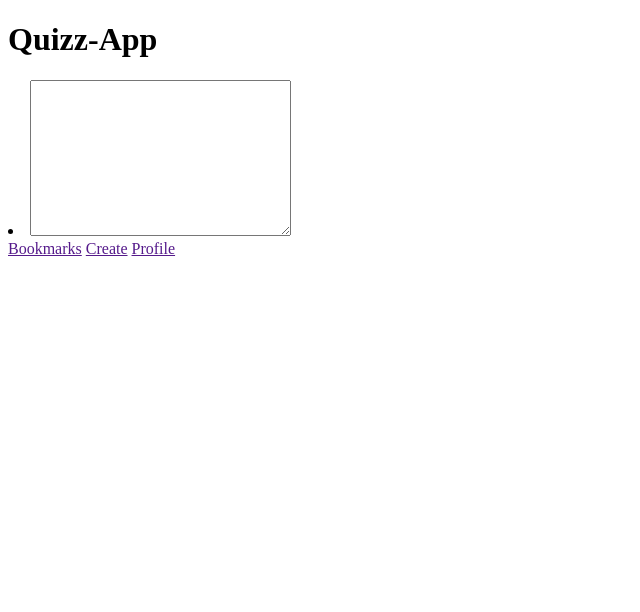
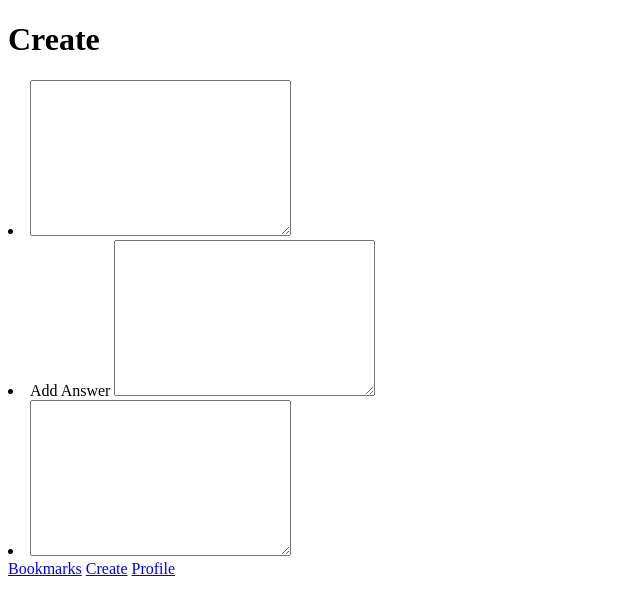
Before and after one commit to annaleaschroeder/quiz-appp, a plain HTML site: page create.html in a window 1280 px wide. Shown: the whole page, without its empty margins (0-640 px from the left). Drawn offline with Linux system fonts and the light colour scheme.

Commit message:
Add form

```diff
--- a/create.html
+++ b/create.html
@@ -9,29 +9,48 @@
 
 <body>
     <header>
-        <h1>Quizz-App</h1>
+        <h1>Create</h1>
     </header>
 
     <main>
 
-     <section>
+
         <form action="" method="post">
+            <section>
+            <ul></ul>
             <li>
                  <label for="Add Question"></label>
                 <textarea name="addquestion" id="addquestion" cols="30" rows="10"></textarea>
+
              </li>
+            </section>
+
+            <li>
+                <label for="">Add Answer</label>
+                <textarea name="answer id="answer" cols="30" rows="10"></textarea>
+            </li>
+
+            <section>
+                <li>
+                     <label for=" Add Tags"></label>
+                    <textarea name="tags" id="addtags" cols="30" rows="10"></textarea>
+
+                 </li>
+                </section>
+                </ul>
+
      </form>
 
-    </section>
+
 
     </main>
 
 
     <footer>
         <nav>
-            <a href="">Bookmarks</a>
-            <a href="">Create</a>
-            <a href="">Profile</a>
+            <a href="bookmarks.html">Bookmarks</a>
+            <a href="create.html">Create</a>
+            <a href="profile.html">Profile</a>
         </nav>
     </footer>
 
```
